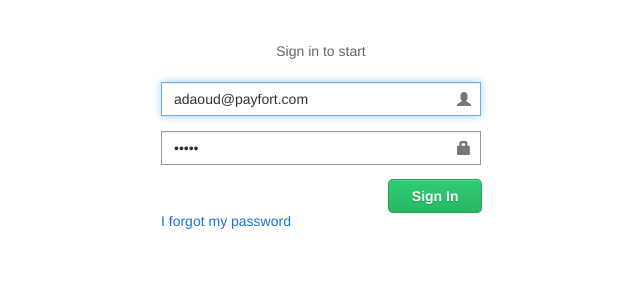
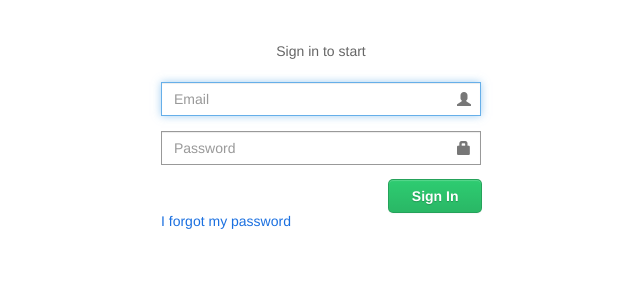
Before and after one commit to ahmeddaooud/inspect, a Python web app: template inspector/templates/login.html in a window 1280 px wide. Shown: the part 396-696 px from the top of the page, without its empty margins (319-959 px from the left). Run offline with Jinja, Linux system fonts and the light colour scheme; the template is opened without the code that fills it, so the values that code supplies are empty; some libraries are stand-ins or nearby versions.

Commit message:
login page

```diff
--- a/inspector/templates/login.html
+++ b/inspector/templates/login.html
@@ -5,7 +5,6 @@
 {% block content %}
 
 {% if session['logged_in'] %}
-
  <div class="col-sm-6">
         <header class="">
                 <h1  align="right">
@@ -25,11 +24,11 @@
     <div class="login-box-body">
         <p class="login-box-msg">Sign in to start</p>
         <form action="/_login" method="post" accept-charset="utf-8">        <div class="form-group has-feedback">
-            <input type="email" name="username" value="adaoud@payfort.com" placeholder="Email" class="form-control" id="login" maxlength="80" size="30" autofocus="" autocomplete="off" autocorrect="off" autocapitalize="off" spellcheck="false" required>            <span class="glyphicon glyphicon-user form-control-feedback"></span>
+            <input type="email" name="username" value="" placeholder="Email" class="form-control" id="login" maxlength="80" size="30" autofocus="" autocomplete="off" autocorrect="off" autocapitalize="off" spellcheck="false" required>            <span class="glyphicon glyphicon-user form-control-feedback"></span>
             <span><font color="red"></font></span>
         </div>
         <div class="form-group has-feedback">
-            <input type="password" name="password" value="daoud" placeholder="Password" class="form-control" id="password" size="30" required>            <span class="glyphicon glyphicon-lock form-control-feedback"></span>
+            <input type="password" name="password" value="" placeholder="Password" class="form-control" id="password" size="30" required>            <span class="glyphicon glyphicon-lock form-control-feedback"></span>
             <span><font color="red"></font></span>
         </div>
                 <div class="row">
```
